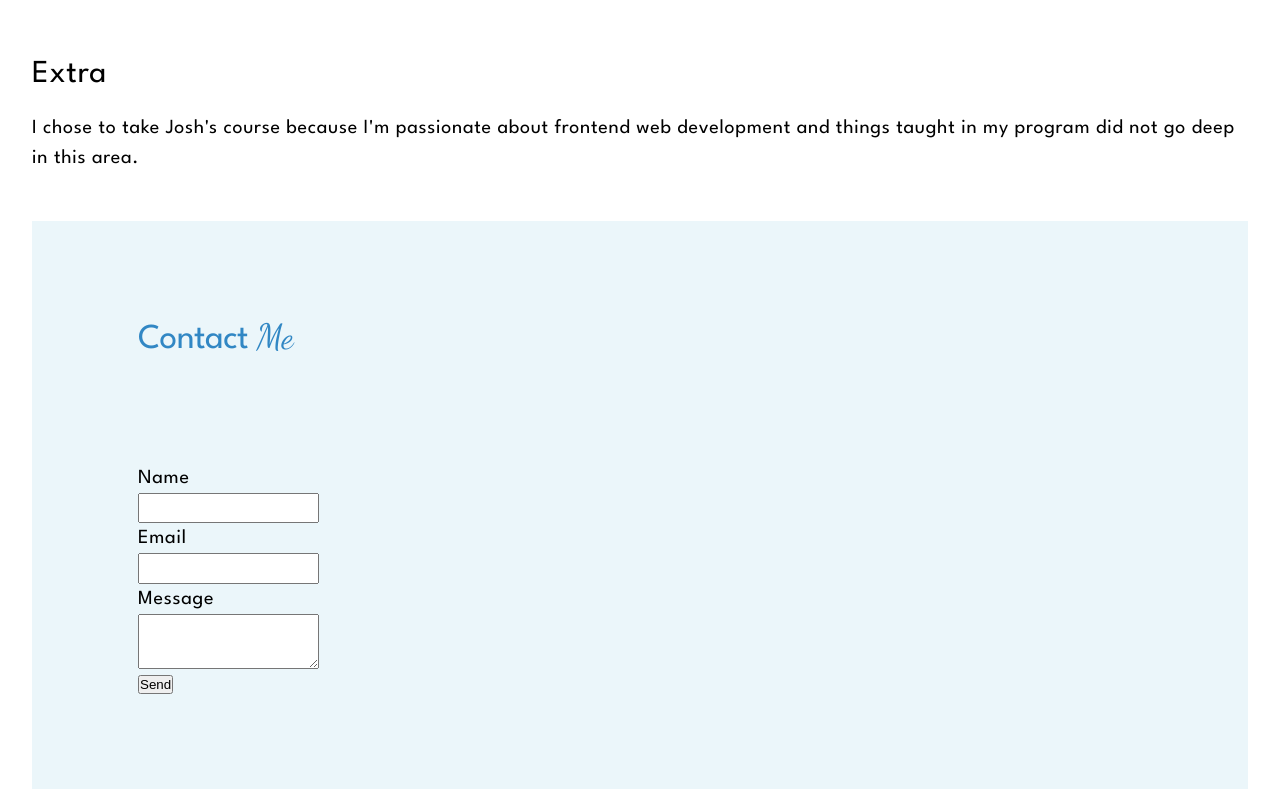
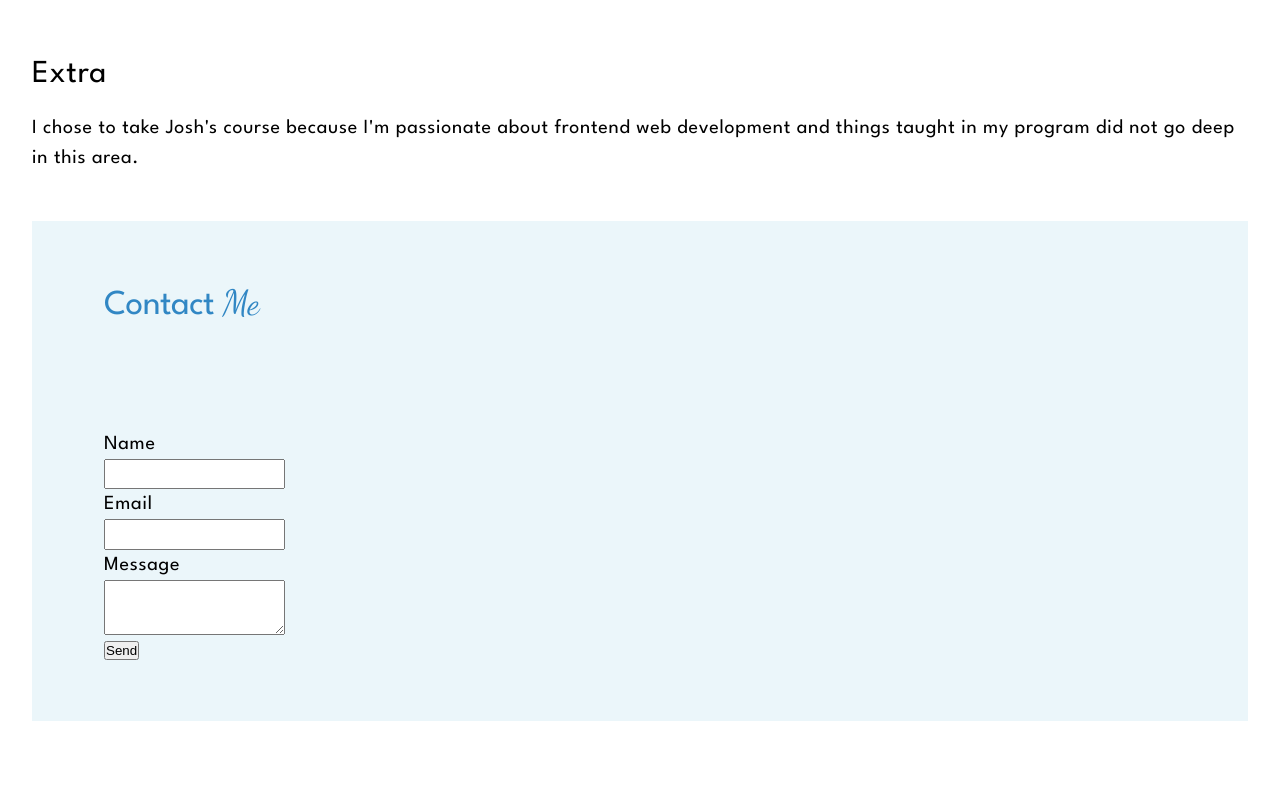
Before and after one commit to wenwen-dev/portfolio, a Next.js app: page /projects/one in a window 1280 px wide. Shown: the part 917-1706 px from the top of the page. After the commit the page ends 1638 px from the top, so only its background shows below. Built offline with nearby package versions, Linux system fonts and the light colour scheme.

Commit message:
minor page padding adjustment

```diff
--- a/app/components/Hero/Hero.module.css
+++ b/app/components/Hero/Hero.module.css
@@ -11,7 +11,7 @@
   margin-right: auto;
 
   align-items: center;
-  padding: 10vw;
+  padding: 15%;
   gap: 5vw;
 }
 
--- a/app/globals.css
+++ b/app/globals.css
@@ -44,7 +44,7 @@ body {
   --color-accent: hsl(3, 80%, 66%);
   /* --color-accent: hsl(3, 60%, 56%);*/
 
-  --padding: 90px;
+  --padding: 56px;
   --padding-vertical: 5vh;
 
   --max-width: 1400px;
```
